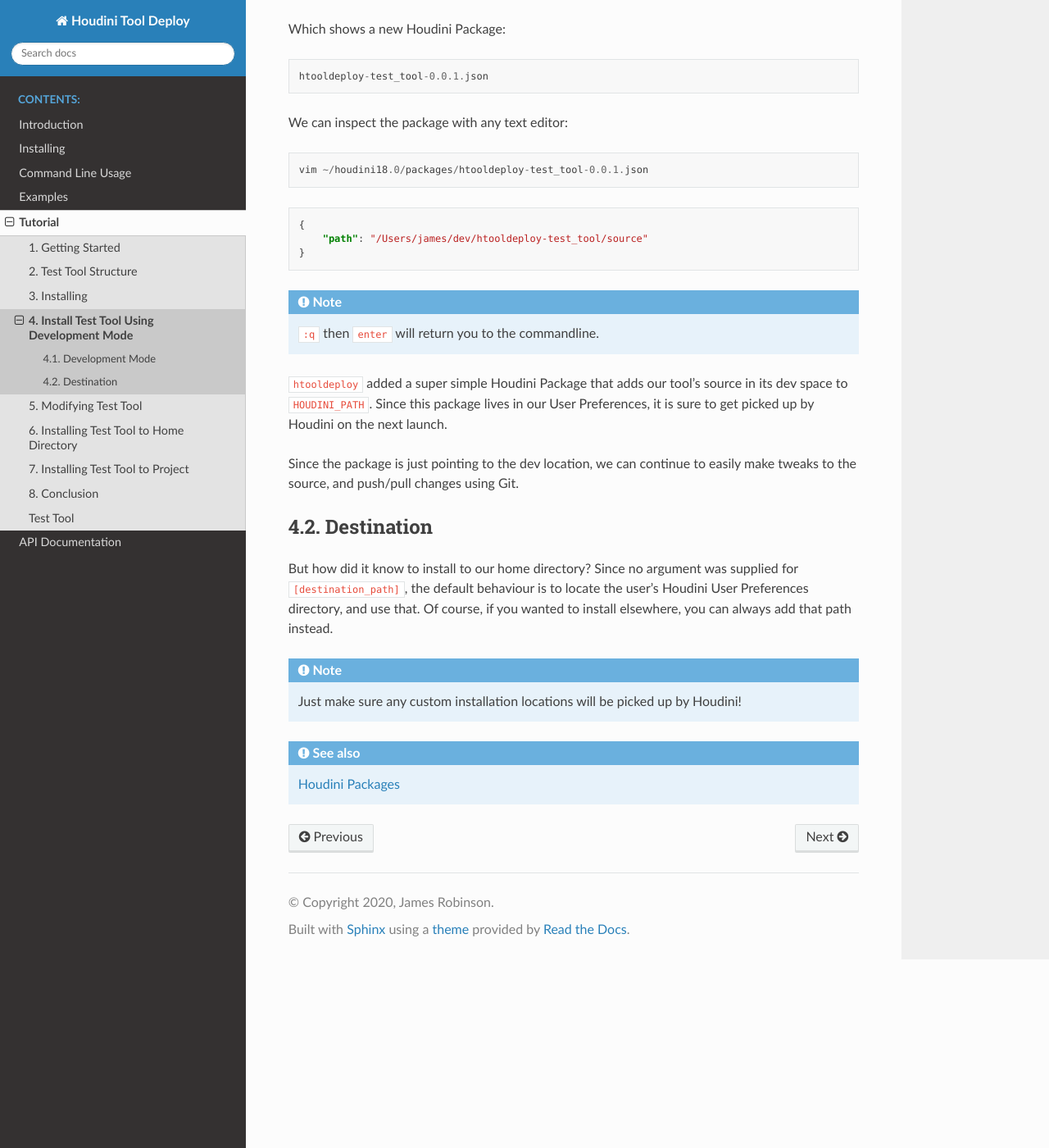
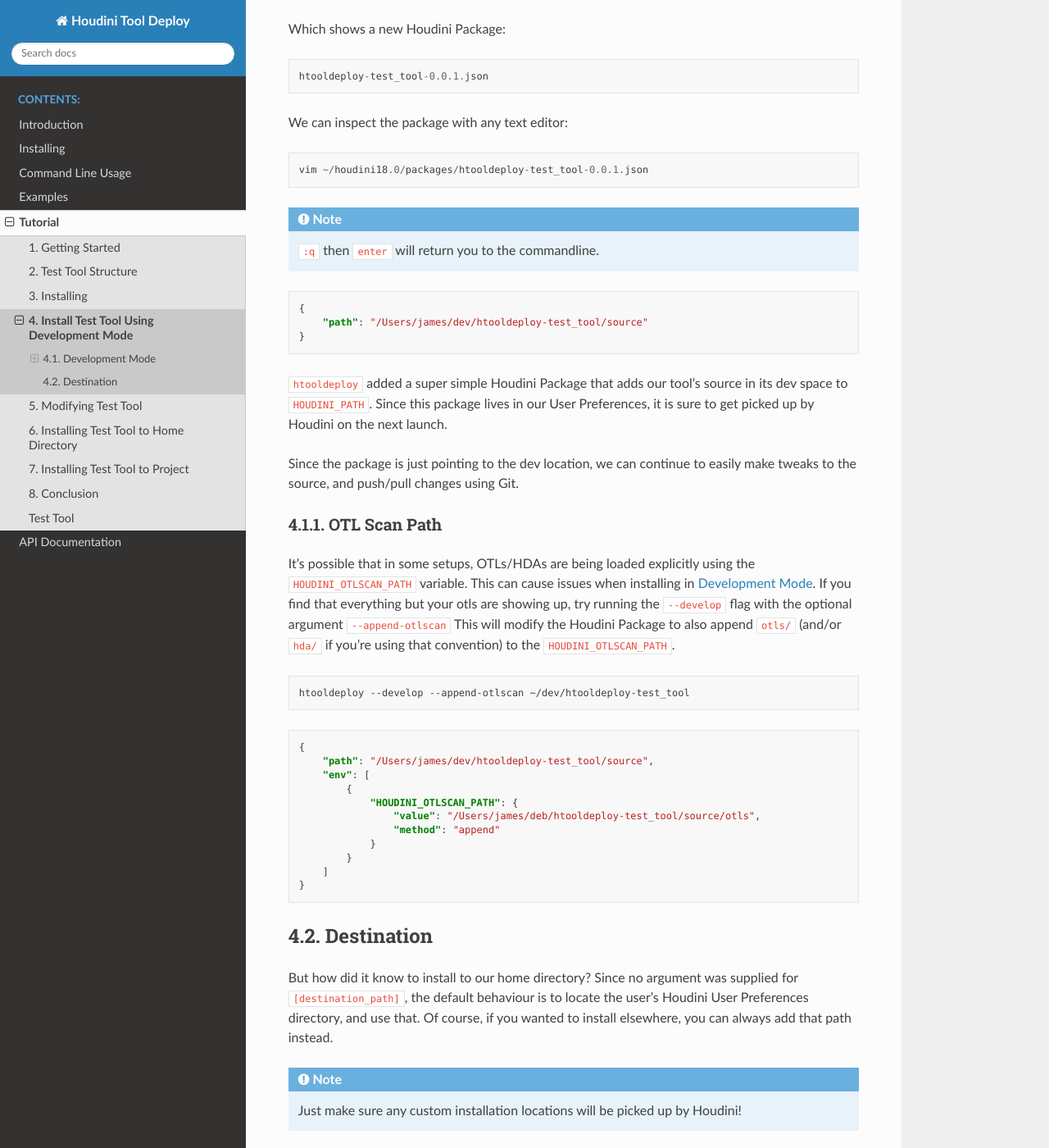
Before and after one commit to jamesrobinsonvfx/htooldeploy, a Sphinx documentation site: the page built from docs/source/tutorial/development_mode.rst, in a window 1280 px wide and 1400 px high, scrolled down 1041 px. Shown: the whole window at 82% size. Built offline with Sphinx 7.4.7 and the Read the Docs theme 2.0.0, drawn with Linux system fonts in a browser that asks for light colours.

Commit message:
Update to include new --append-otlscan functionality

```diff
--- a/docs/source/intro/development_mode.rst
+++ b/docs/source/intro/development_mode.rst
@@ -12,7 +12,7 @@
 Instead of copying the source files to their destination like a normal install,
 ``htooldeploy`` takes advantage of `Houdini Packages <https://www.sidefx.com/
 docs/houdini/ref/plugins.html>`_. A JSON file is added to the installation
-location's ``packages/`` directory, and appends the working tool source to the
+location's ``packages/`` directory, and adds the working tool source to the
 ``HOUDINI_PATH``. This allows you to continue working with the tool in your dev
 space, while changes are still picked up by the project, or your home folder,
 hsite or wherever you decided to install the tool.
--- a/docs/source/tutorial/development_mode.rst
+++ b/docs/source/tutorial/development_mode.rst
@@ -57,14 +57,15 @@
 
     vim ~/houdini18.0/packages/htooldeploy-test_tool-0.0.1.json
 
+.. note::
+   ``:q`` then ``enter`` will return you to the commandline.
+
 .. code-block:: json
 
     {
         "path": "/Users/james/dev/htooldeploy-test_tool/source"
     }
 
-.. note::
-   ``:q`` then ``enter`` will return you to the commandline.
 
 ``htooldeploy`` added a super simple Houdini Package that adds our tool's source
 in its dev space to ``HOUDINI_PATH``. Since this package lives in our User
@@ -72,6 +73,34 @@
 
 Since the package is just pointing to the dev location, we can continue to
 easily make tweaks to the source, and push/pull changes using Git.
+
+OTL Scan Path
+*************
+It's possible that in some setups, OTLs/HDAs are being loaded explicitly using
+the ``HOUDINI_OTLSCAN_PATH`` variable. This can cause issues when installing
+in :ref:`Development Mode`. If you find that everything but your otls are
+showing up, try running the ``--develop`` flag with the optional argument
+``--append-otlscan`` This will modify the Houdini Package to also append
+``otls/`` (and/or ``hda/`` if you're using that convention) to the
+``HOUDINI_OTLSCAN_PATH``.
+
+.. code-block:: bash
+
+   htooldeploy --develop --append-otlscan ~/dev/htooldeploy-test_tool
+
+.. code-block:: json
+
+    {
+        "path": "/Users/james/dev/htooldeploy-test_tool/source",
+        "env": [
+            {
+                "HOUDINI_OTLSCAN_PATH": {
+                    "value": "/Users/james/deb/htooldeploy-test_tool/source/otls",
+                    "method": "append"
+                }
+            }
+        ]
+    }
 
 Destination
 ^^^^^^^^^^^
```
